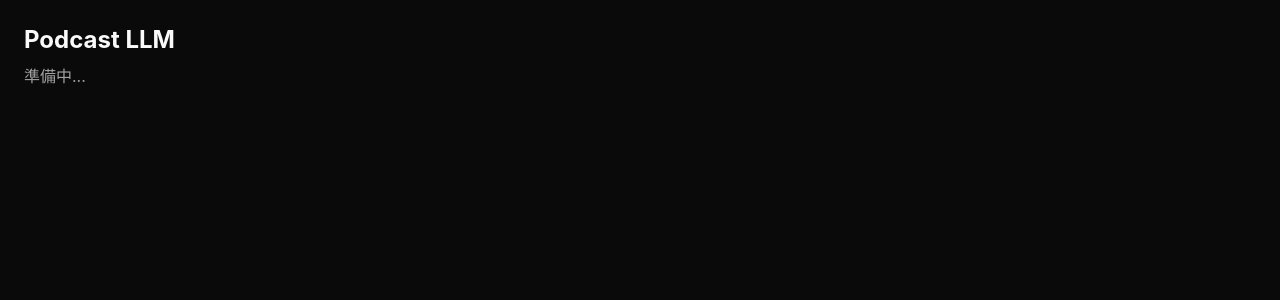
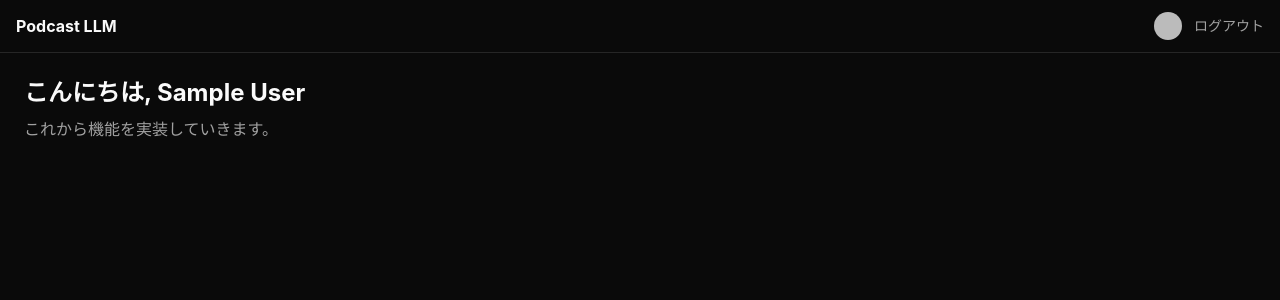
Before and after one commit to tachibanayu24/podcast-llm, a React (Vite) app in the folder web/: page / in a window 1280 px wide. Shown: the top 300 px of the page. Built offline with nearby package versions, Linux system fonts and the light colour scheme; no server answers; sample sign-in values are in the browser's storage.

Commit message:
feat(web): Google認証フロー (sign-in/out + 保護ルート + AppShell)

```diff
--- /dev/null
+++ b/web/src/components/AppShell.tsx
@@ -0,0 +1,35 @@
+import { Outlet } from "@tanstack/react-router";
+import { useAuth } from "../hooks/useAuth";
+import { signOut } from "../lib/auth";
+
+export function AppShell() {
+  const user = useAuth();
+
+  return (
+    <div className="min-h-dvh flex flex-col">
+      <header className="border-b border-neutral-800 px-4 py-3 flex items-center justify-between">
+        <span className="font-bold">Podcast LLM</span>
+        <div className="flex items-center gap-3">
+          {user?.photoURL && (
+            <img
+              src={user.photoURL}
+              alt={user.displayName ?? ""}
+              className="w-7 h-7 rounded-full"
+              referrerPolicy="no-referrer"
+            />
+          )}
+          <button
+            type="button"
+            onClick={signOut}
+            className="text-sm text-neutral-400 hover:text-neutral-100"
+          >
+            ログアウト
+          </button>
+        </div>
+      </header>
+      <main className="flex-1">
+        <Outlet />
+      </main>
+    </div>
+  );
+}
--- /dev/null
+++ b/web/src/hooks/useAuth.ts
@@ -0,0 +1,11 @@
+import { type User, onAuthStateChanged } from "firebase/auth";
+import { useSyncExternalStore } from "react";
+import { auth } from "../lib/firebase";
+
+const subscribe = (callback: () => void) => onAuthStateChanged(auth, callback);
+const getSnapshot = (): User | null => auth.currentUser;
+const getServerSnapshot = (): User | null => null;
+
+export function useAuth(): User | null {
+  return useSyncExternalStore(subscribe, getSnapshot, getServerSnapshot);
+}
--- /dev/null
+++ b/web/src/lib/auth.ts
@@ -0,0 +1,19 @@
+import {
+  type User,
+  signInWithPopup,
+  signOut as fbSignOut,
+} from "firebase/auth";
+import { auth, googleProvider } from "./firebase";
+
+export async function waitForAuth(): Promise<User | null> {
+  await auth.authStateReady();
+  return auth.currentUser;
+}
+
+export async function signInWithGoogle() {
+  await signInWithPopup(auth, googleProvider);
+}
+
+export async function signOut() {
+  await fbSignOut(auth);
+}
--- a/web/src/pages/HomePage.tsx
+++ b/web/src/pages/HomePage.tsx
@@ -1,8 +1,11 @@
+import { useAuth } from "../hooks/useAuth";
+
 export function HomePage() {
+  const user = useAuth();
   return (
-    <main className="min-h-dvh p-6">
-      <h1 className="text-2xl font-bold">Podcast LLM</h1>
-      <p className="text-neutral-400 mt-2">準備中...</p>
-    </main>
+    <div className="p-6">
+      <h1 className="text-2xl font-bold">こんにちは, {user?.displayName ?? ""}</h1>
+      <p className="text-neutral-400 mt-2">これから機能を実装していきます。</p>
+    </div>
   );
 }
--- /dev/null
+++ b/web/src/pages/SignInPage.tsx
@@ -0,0 +1,38 @@
+import { useState } from "react";
+import { signInWithGoogle } from "../lib/auth";
+
+export function SignInPage() {
+  const [error, setError] = useState<string | null>(null);
+  const [busy, setBusy] = useState(false);
+
+  async function handleSignIn() {
+    setBusy(true);
+    setError(null);
+    try {
+      await signInWithGoogle();
+    } catch (e) {
+      setError(e instanceof Error ? e.message : "サインインに失敗しました");
+      setBusy(false);
+    }
+  }
+
+  return (
+    <main className="min-h-dvh grid place-items-center p-6">
+      <div className="text-center space-y-8 max-w-sm">
+        <div className="space-y-2">
+          <h1 className="text-3xl font-bold">Podcast LLM</h1>
+          <p className="text-sm text-neutral-400">個人用ポッドキャストクライアント</p>
+        </div>
+        <button
+          type="button"
+          onClick={handleSignIn}
+          disabled={busy}
+          className="w-full px-6 py-3 bg-white text-neutral-900 rounded-lg font-medium hover:bg-neutral-200 transition disabled:opacity-50"
+        >
+          {busy ? "サインイン中..." : "Googleでサインイン"}
+        </button>
+        {error && <p className="text-sm text-red-400">{error}</p>}
+      </div>
+    </main>
+  );
+}
--- a/web/src/router.tsx
+++ b/web/src/router.tsx
@@ -3,20 +3,47 @@
   createRootRoute,
   createRoute,
   createRouter,
+  redirect,
 } from "@tanstack/react-router";
+import { AppShell } from "./components/AppShell";
+import { waitForAuth } from "./lib/auth";
 import { HomePage } from "./pages/HomePage";
+import { SignInPage } from "./pages/SignInPage";
 
 const rootRoute = createRootRoute({
   component: () => <Outlet />,
 });
 
+const signInRoute = createRoute({
+  getParentRoute: () => rootRoute,
+  path: "/signin",
+  beforeLoad: async () => {
+    const user = await waitForAuth();
+    if (user) throw redirect({ to: "/" });
+  },
+  component: SignInPage,
+});
+
+const protectedRoute = createRoute({
+  getParentRoute: () => rootRoute,
+  id: "_app",
+  beforeLoad: async () => {
+    const user = await waitForAuth();
+    if (!user) throw redirect({ to: "/signin" });
+  },
+  component: AppShell,
+});
+
 const indexRoute = createRoute({
-  getParentRoute: () => rootRoute,
+  getParentRoute: () => protectedRoute,
   path: "/",
   component: HomePage,
 });
 
-const routeTree = rootRoute.addChildren([indexRoute]);
+const routeTree = rootRoute.addChildren([
+  signInRoute,
+  protectedRoute.addChildren([indexRoute]),
+]);
 
 export const router = createRouter({ routeTree });
 
```
